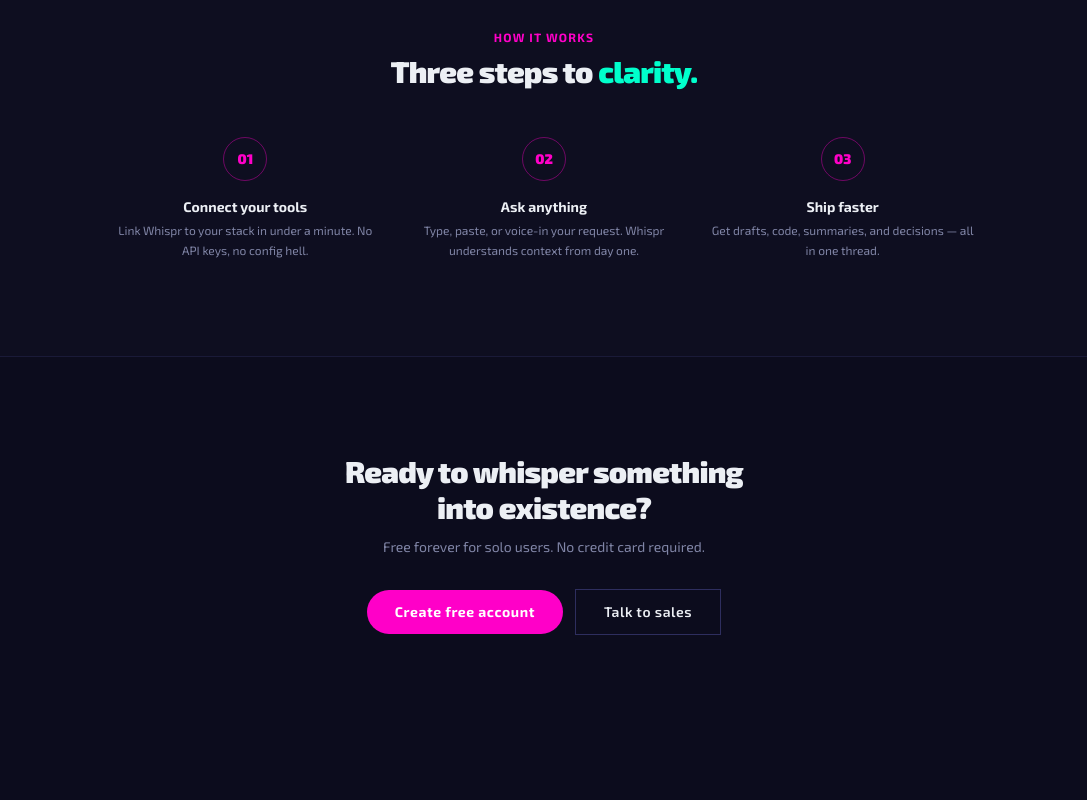
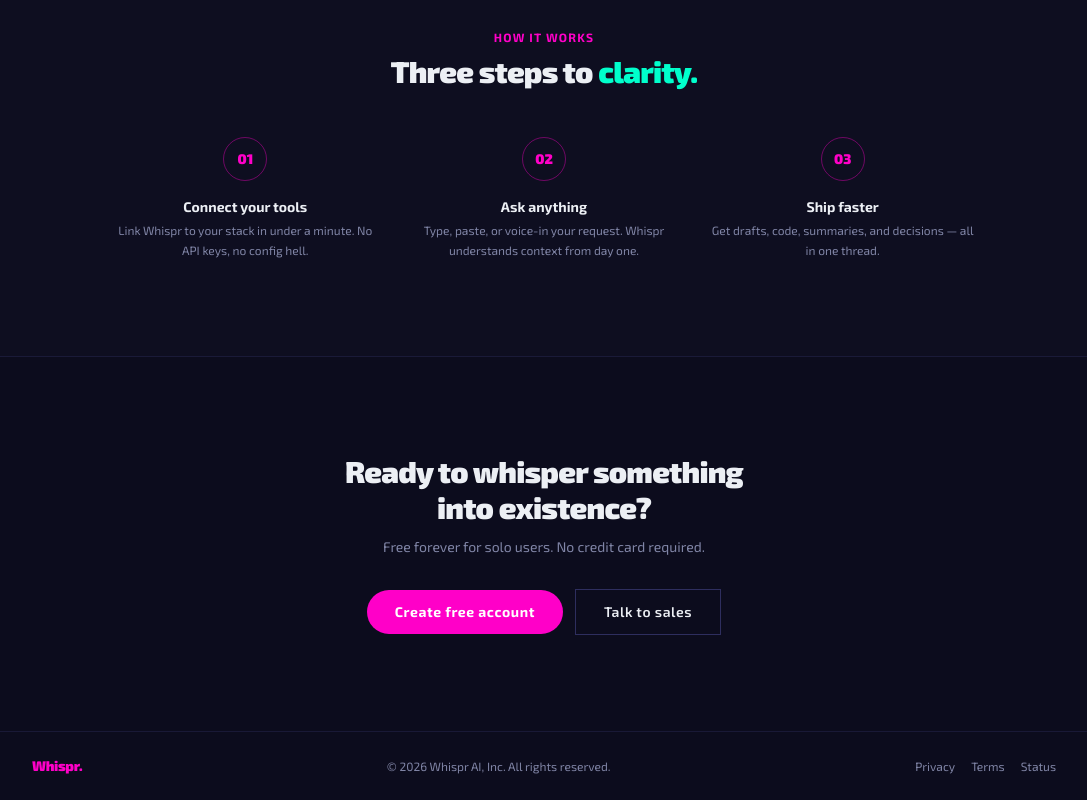
Before and after one commit to yusuf-codes10/whispr, a Vue app in the folder client/: page / in a window 1280 px wide. Shown: the part 1288-2088 px from the top of the page, without its empty margins (96-1183 px from the left). Before the commit the page ends 2019 px from the top, so only its background shows below. Built offline with nearby package versions, Linux system fonts and the light colour scheme; no server answers.

Commit message:
Footer component

```diff
--- /dev/null
+++ b/client/src/layouts/FooterComp.vue
@@ -0,0 +1,15 @@
+<template>
+  <div class="border-t border-border/40 px-4 py-6">
+    <div
+      class="max-w-5xl mx-auto flex flex-col sm:flex-row items-center justify-between gap-3 text-xs text-muted-foreground"
+    >
+      <span class="font-black text-primary tracking-tight text-sm">Whispr.</span>
+      <span>© 2026 Whispr AI, Inc. All rights reserved.</span>
+      <div class="flex gap-4">
+        <a href="#" class="hover:text-foreground transition-colors">Privacy</a>
+        <a href="#" class="hover:text-foreground transition-colors">Terms</a>
+        <a href="#" class="hover:text-foreground transition-colors">Status</a>
+      </div>
+    </div>
+  </div>
+</template>
--- a/client/src/views/HomeView.vue
+++ b/client/src/views/HomeView.vue
@@ -2,7 +2,7 @@
 import GhostButton from '@/components/ui/GhostButton.vue'
 import MainButton from '@/components/ui/MainButton.vue'
 import NavBar from '@/layouts/NavBar.vue'
-import { ref } from 'vue'
+import FooterComp from '@/layouts/FooterComp.vue'
 
 const stats = [
   { value: '2M+', label: 'Active users' },
@@ -174,5 +174,7 @@ const steps = [
         <GhostButton title="Talk to sales" />
       </div>
     </div>
+
+    <FooterComp />
   </div>
 </template>
```
